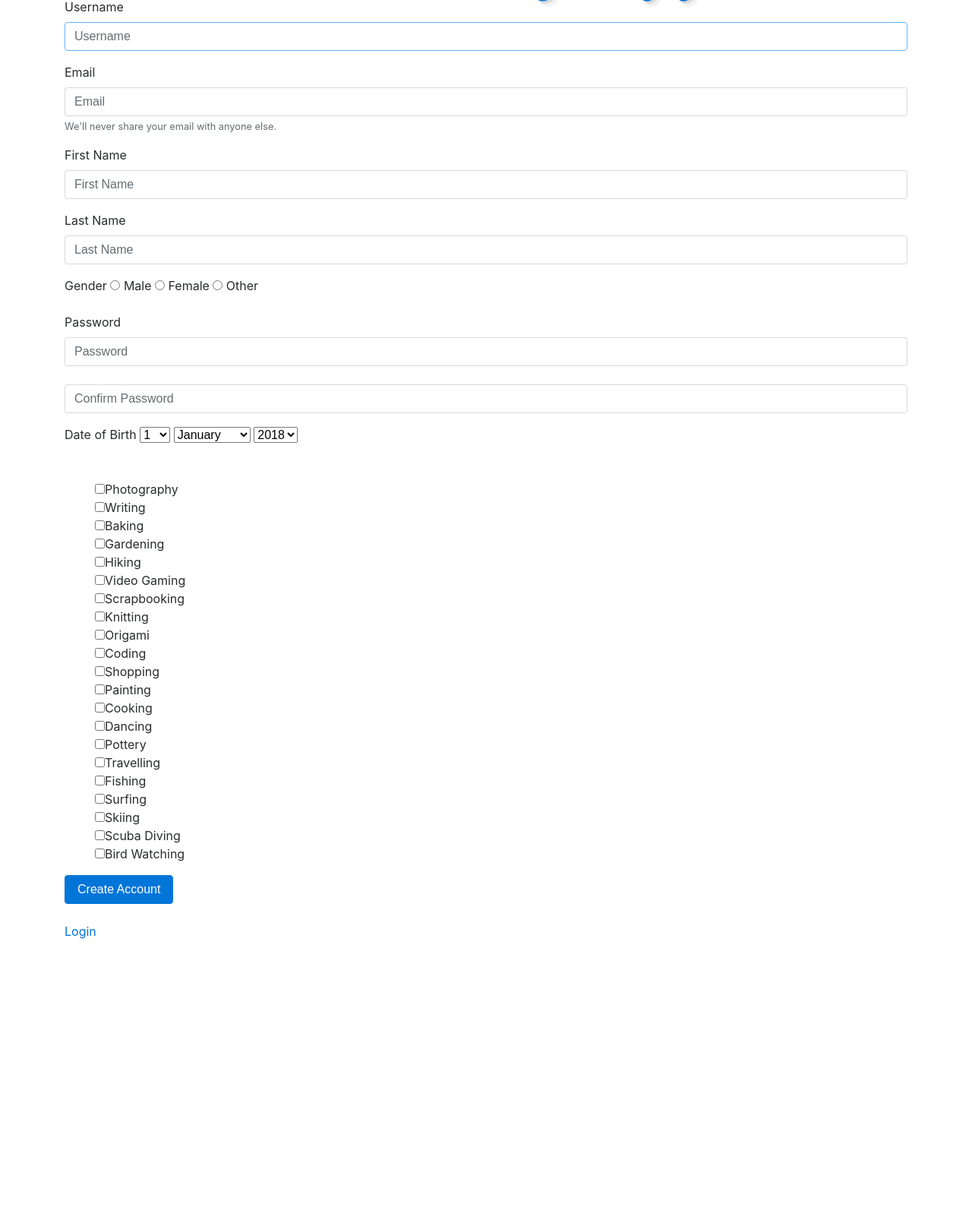
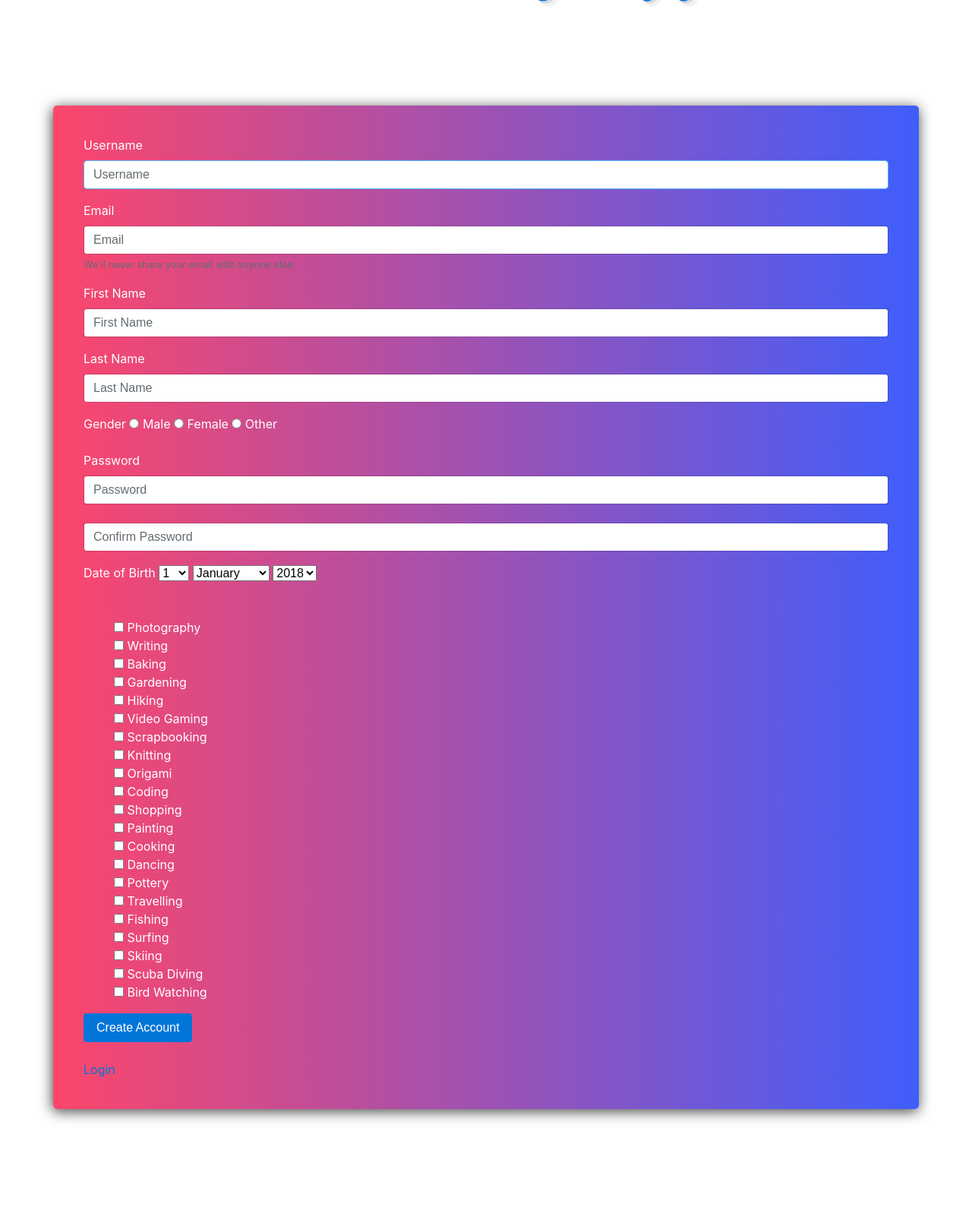
Before and after one commit to VijaySGill/matching-app, a Django app: page /matchingapp/register/ in a window 1280 px wide. Shown: the part 161-1771 px from the top of the page at 76% size. Before the commit the page ends 1397 px from the top, so only its background shows below. Run offline with Django 3.2, Linux system fonts and the light colour scheme; data comes from the database, SQL or seed files in the repository; some libraries are stand-ins or nearby versions.

Commit message:
Register CSS

```diff
--- a/matchingapp/static/matchingapp/loginstyle.css
+++ b/matchingapp/static/matchingapp/loginstyle.css
@@ -17,5 +17,5 @@
 }
 
 .input-group-addon span{
-  color: #006dcc;
+  color: #FC466B;
 }
--- a/matchingapp/static/matchingapp/registerstyle.css
+++ b/matchingapp/static/matchingapp/registerstyle.css
@@ -1,3 +1,14 @@
+#form{
+  color: white;
+  background: linear-gradient(90deg, #FC466B 0%, #3F5EFB 100%);
+  border-radius: 5px;
+  padding: 40px;
+  margin: 150px auto;
+  -webkit-box-shadow: -1px 3px 18px 0px rgba(0,0,0,0.75);
+  -moz-box-shadow: -1px 3px 18px 0px rgba(0,0,0,0.75);
+  box-shadow: -1px 3px 18px 0px rgba(0,0,0,0.75);
+}
+
 #list{
   list-style-type: none;
 }
--- a/matchingapp/templates/matchingapp/login.html
+++ b/matchingapp/templates/matchingapp/login.html
@@ -16,7 +16,7 @@
 		<link rel="stylesheet" href="https://use.fontawesome.com/releases/v5.5.0/css/all.css" integrity="sha384-B4dIYHKNBt8Bc12p+WXckhzcICo0wtJAoU8YZTY5qE0Id1GSseTk6S+L3BlXeVIU" crossorigin="anonymous">
 	</head>
 	<body>
-			<h1 class="header"><a href="/">Matching App</a></h1>
+			<h1 class="header"><a href="/matchingapp/home">Matching App</a></h1>
 			<!-- Form -->
 			<div class="form-box">
 				<form class="login-form container">
--- a/matchingapp/templates/matchingapp/register.html
+++ b/matchingapp/templates/matchingapp/register.html
@@ -15,8 +15,8 @@
 		<script src="https://maxcdn.bootstrapcdn.com/bootstrap/4.0.0-alpha.6/js/bootstrap.min.js" integrity="sha384-vBWWzlZJ8ea9aCX4pEW3rVHjgjt7zpkNpZk+02D9phzyeVkE+jo0ieGizqPLForn" crossorigin="anonymous"></script>
 	</head>
 	<body onload="loadLists()">
-			<h1 class="header"><a href="/">Matching App</a></h1>
-			<form class="register-form container">
+			<h1 class="header"><a href="/matchingapp/home">Matching App</a></h1>
+			<form id="form" class="register-form container">
 					<div class="form-group">
 						<label for="username">Username</label>
 						<input class="input form-control" id="username" type="text" name="username" placeholder="Username" autofocus/>
@@ -142,7 +142,7 @@
 				{
 					hobbyName = data[i].name;
 					hobbyList += '<li>' +
-														'<input type="checkbox" name = "' + hobbyName + '"/>' + hobbyName + '<br>' + '</li>'
+														'<input type="checkbox" name = "' + hobbyName + '"/> ' + hobbyName + '<br>' + '</li>'
 				}
 				$("#list").html(hobbyList);
 		}
```
